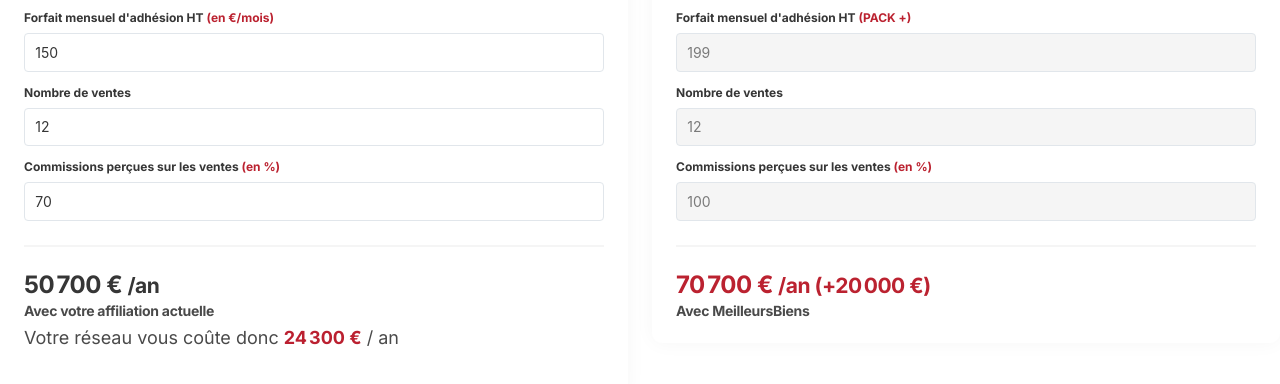
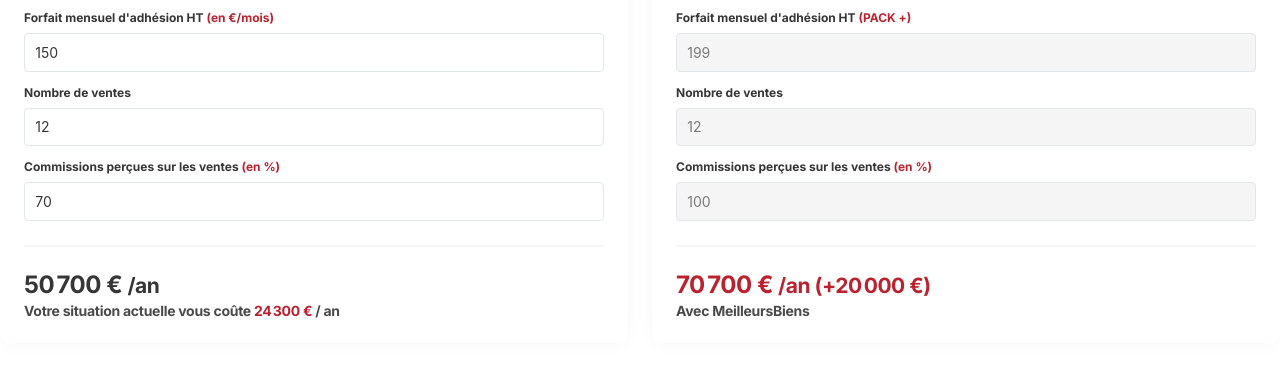
Before and after one commit to MeilleursBiens/mb-pro-comparateur, a plain HTML site: page index.html in a window 1280 px wide. Shown: the part 136-520 px from the top of the page. Drawn offline with Linux system fonts and the light colour scheme.

Commit message:
Update wording & style

```diff
--- a/index.html
+++ b/index.html
@@ -69,8 +69,8 @@
                 <hr/>
 
                 <h4 class="title has-text-centered-mobile is-4 "><span id="ar_total">75.000€</span> <small>/an</small></h4>
-                <h5 class="subtitle has-text-centered-mobile is-5" style="font-size: 14px; margin-bottom: 0">Avec votre affiliation actuelle</h5>
-                <h2 class="subtitle has-text-centered-mobile is-5" style="font-size: 18px; margin-top: 0.5rem ">Votre réseau vous coûte donc <span id="ar_network">1000€</span> / an</h2>
+                <h5 class="subtitle has-text-centered-mobile is-5" style="font-size: 14px; margin-bottom: 0">Votre situation actuelle vous coûte <span id="ar_network">1000€</span> / an</h5>
+
 
 
                 <hr class="is-hidden-desktop"/>
```
